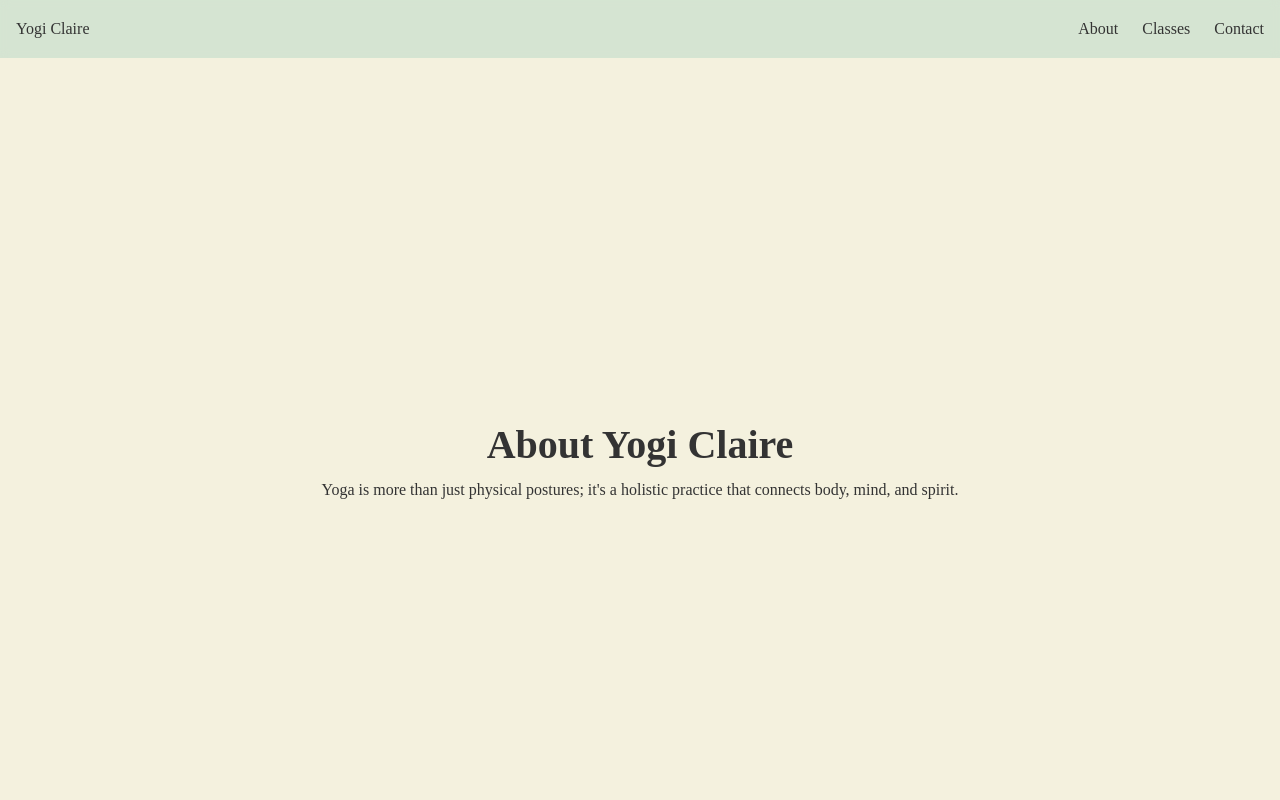
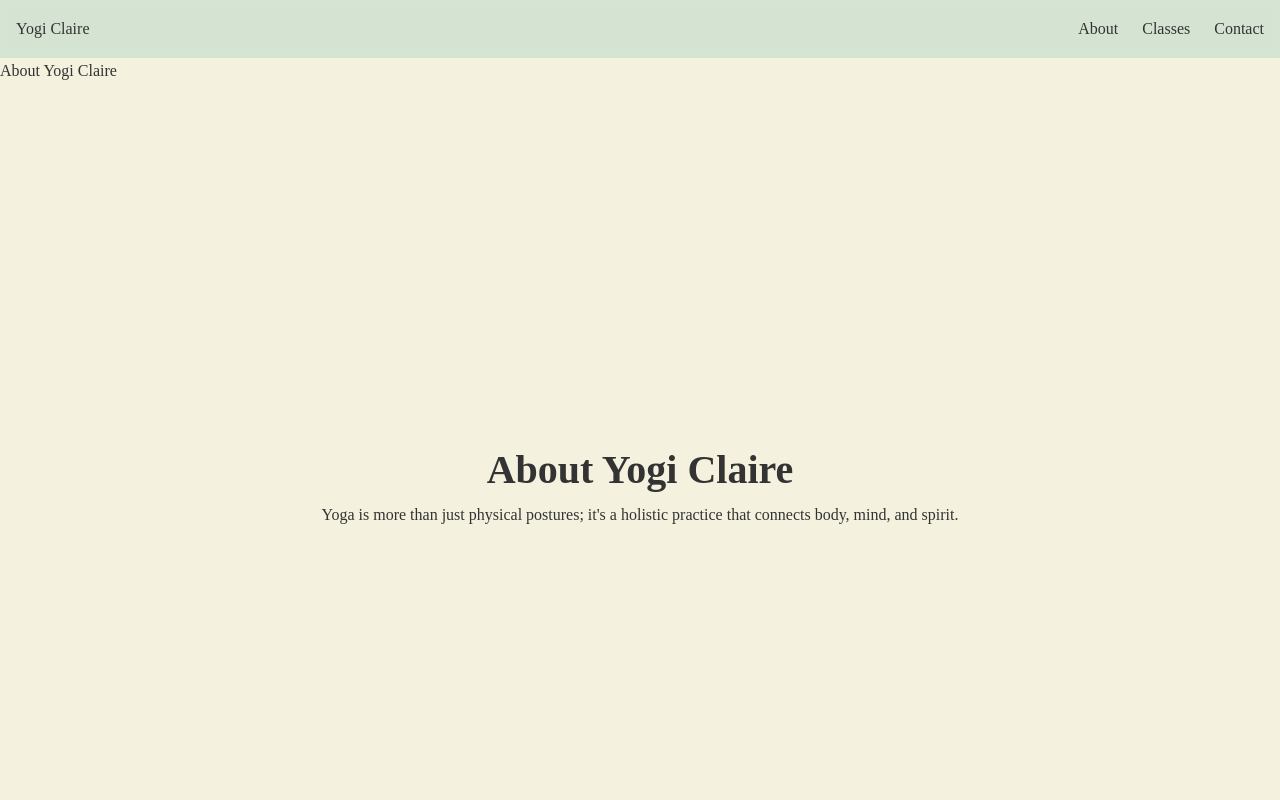
Before and after one commit to LRCozier/yogiclairesite, a React (Vite) app in the folder yoga/: page /about in a window 1280 px wide. Shown: the top 800 px of the page. Built offline with nearby package versions, Linux system fonts and the light colour scheme.

Commit message:
installed react-helmet-async

```diff
--- a/yoga/package.json
+++ b/yoga/package.json
@@ -12,6 +12,7 @@
   "dependencies": {
     "react": "^19.0.0",
     "react-dom": "^19.0.0",
+    "react-helmet-async": "^2.0.5",
     "react-router": "^7.1.5",
     "react-router-dom": "^7.1.5",
     "react-social-icons": "^6.22.0"
--- a/yoga/src/Pages/About.jsx
+++ b/yoga/src/Pages/About.jsx
@@ -1,11 +1,16 @@
 import React from "react";
+import {helmet} from "react-helmet-async";
 
 const About = () => {
   return (
+    <helmet>
+      <tilte>About Yogi Claire</tilte>
+      <meta name="description" content="Learn about Yogi Claire, a dedicated yoga instructor in Richmond upon Thames." />
     <section id="about" className="yogiclaire-section">
       <h2 className="yogiclaire-section-title">About Yogi Claire</h2>
       <p>Yoga is more than just physical postures; it's a holistic practice that connects body, mind, and spirit.</p>
     </section>
+    </helmet>
   );
 };
 
```
Also changed, not shown: 1 other file (tests, documents, lock files or other folders).
